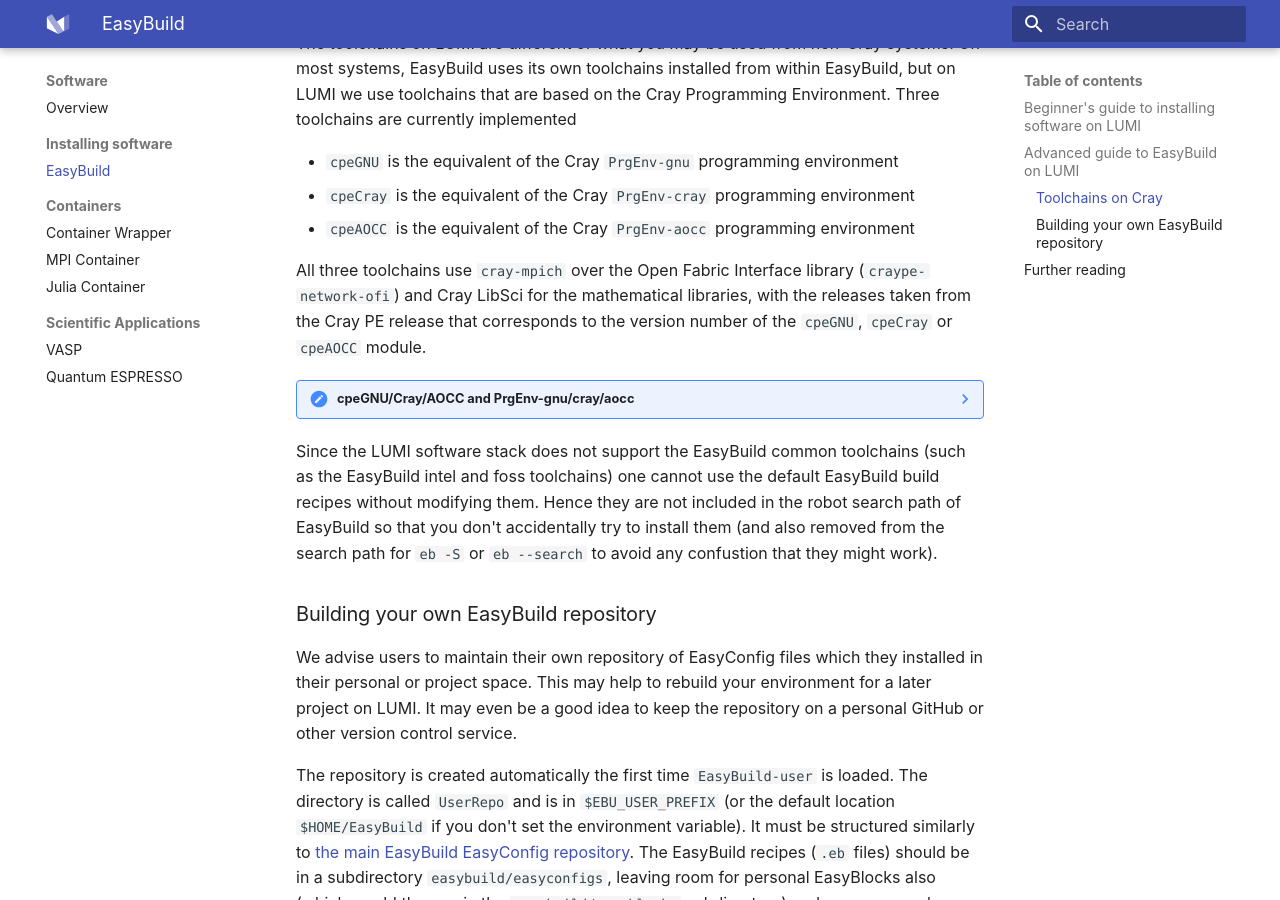
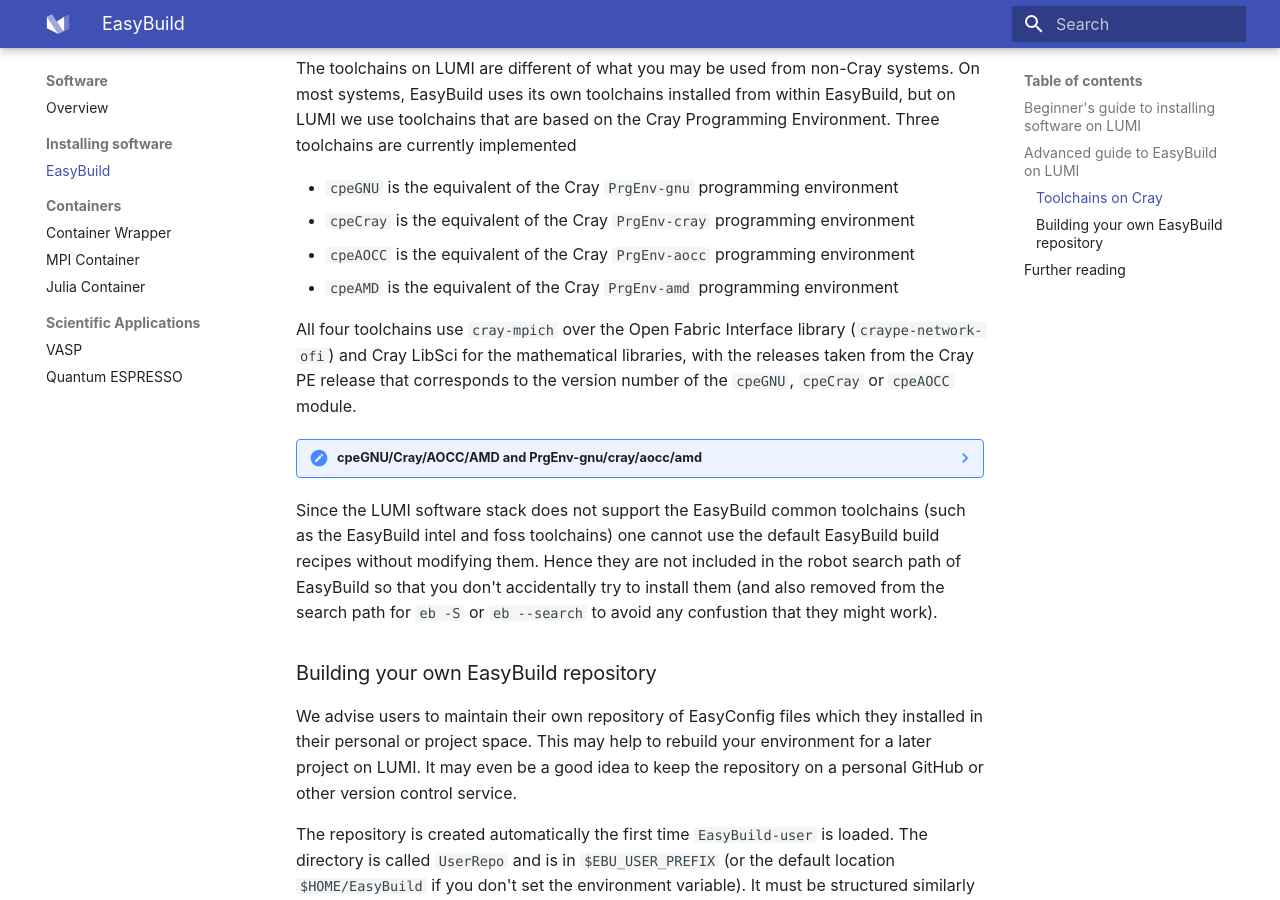
Before and after one commit to Lumi-supercomputer/lumi-userguide, an MkDocs documentation site: the page built from docs/software/installing/easybuild.md, in a window 1280 px wide and 900 px high, scrolled down 3220 px. Built offline with MkDocs 1.6.1 and Material for MkDocs 9.7.7, drawn with Linux system fonts in a browser that asks for light colours; some of the changed text lies outside the part shown.

Commit message:
Some additional corrections after proofreading once more.

````diff
--- a/docs/software/installing/easybuild.md
+++ b/docs/software/installing/easybuild.md
@@ -117,10 +117,12 @@
 ```
 The first part of the name, `GROMACS`, is the name of the package. The second
 part of the name, `2021.4` is the version of GROMACS, in this case the initial
-2021 release. The next part, `cpeGNU-22.06`, denotes the so-called * toolchain*
+2021 release. The next part, `cpeGNU-22.06`, denotes the so-called *toolchain*
 used for the build. The `cpeGNU` toolchain uses the `PrgEnv-gnu` programming
-environment, the `cpeCray` toolchain the `PrgEnv-cray` PE and the `cpeAOCC`
-toolchain the `PrgEnv-aocc` environment. The version of the toolchain should
+environment, the `cpeCray` toolchain the `PrgEnv-cray` PE, the `cpeAOCC`
+toolchain the `PrgEnv-aocc` environment and the `cpeAMD` toolchain the
+`PrgEnv-amd` environment.
+The version of the toolchain should
 match the version of the LUMI software stack or the installation will fail.
 (In fact, it is not just the version in the file name that should match but
 the version of the toolchain that is used in the recipe file.) The next part
@@ -177,13 +179,14 @@
   - `cpeGNU` is the equivalent of the Cray `PrgEnv-gnu` programming environment
   - `cpeCray` is the equivalent of the Cray `PrgEnv-cray` programming environment
   - `cpeAOCC` is the equivalent of the Cray `PrgEnv-aocc` programming environment
+  - `cpeAMD` is the equivalent of the Cray `PrgEnv-amd` programming environment
 
-All three toolchains use `cray-mpich` over the Open Fabric Interface library
+All four toolchains use `cray-mpich` over the Open Fabric Interface library
 (`craype-network-ofi`) and Cray LibSci for the mathematical libraries, with the
 releases taken from the Cray PE release that corresponds to the version number of the
 `cpeGNU`, `cpeCray` or `cpeAOCC` module.
 
-??? note "cpeGNU/Cray/AOCC and PrgEnv-gnu/cray/aocc"
+??? note "cpeGNU/Cray/AOCC/AMD and PrgEnv-gnu/cray/aocc/amd"
     Currently the `cpeGNU`, `cpeCray` and `cpeAOCC` modules don't load the corresponding
     `PrgEnv-*` modules nor the `cpe/<version>` modules. This is because in the current
     setup of LUMI both modules have their problems and the result of loading those
````
Also changed, not shown: docs/computing/Lmod_modules.md (+1 -1 lines), docs/computing/softwarestacks.md (+1 -1 lines).
